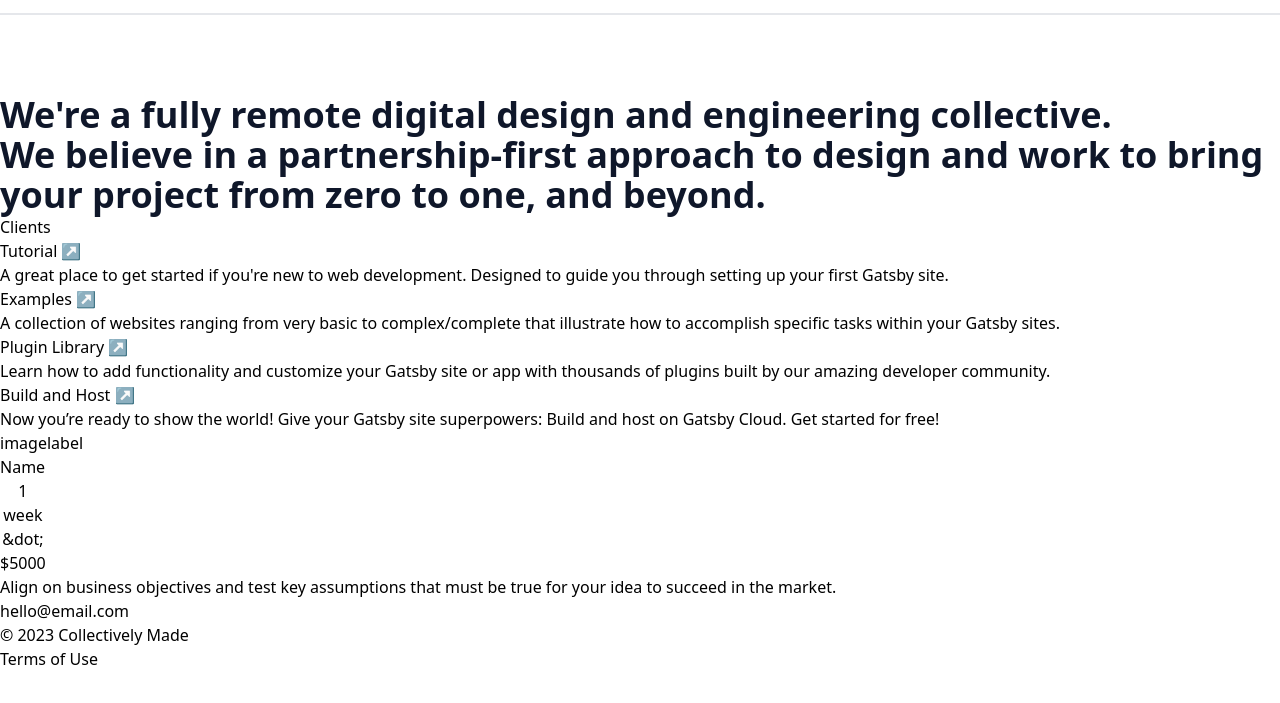
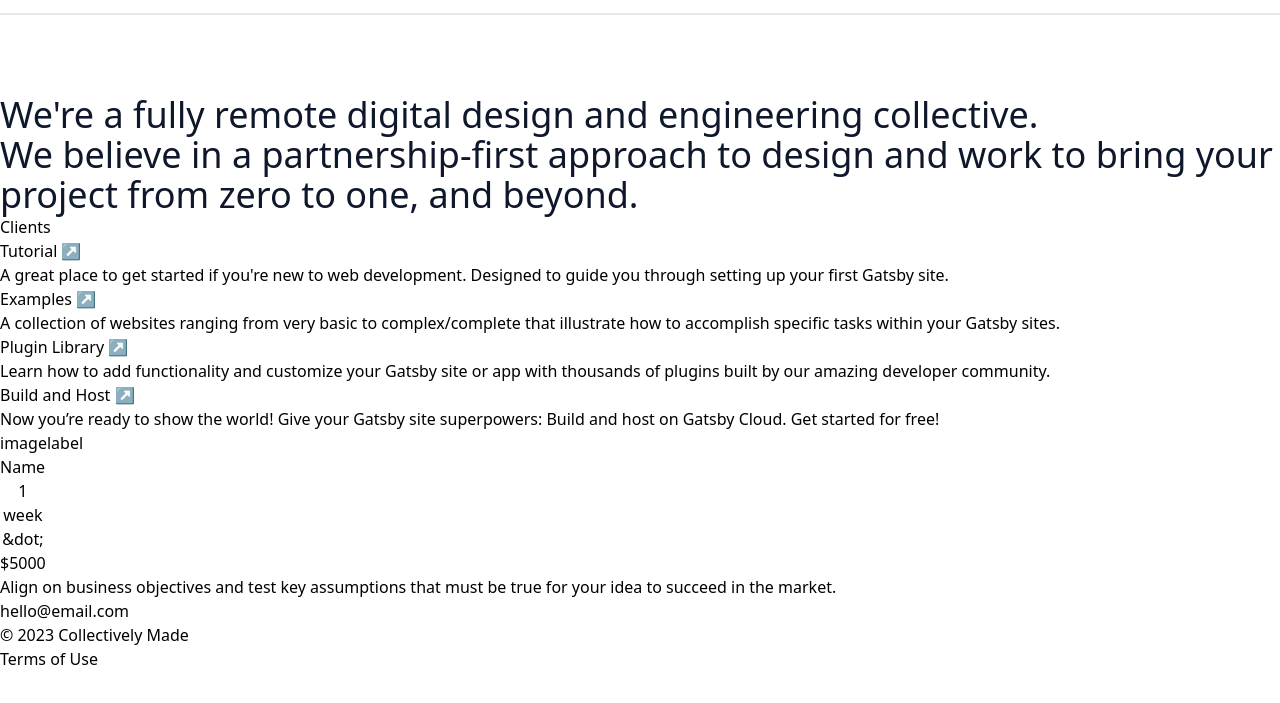
Before and after one commit to alexanderussell/cm-portfolio-v4, a Gatsby site: page / in a window 1280 px wide. Shown: the part 51-754 px from the top of the page. Built offline with nearby package versions, Linux system fonts and the light colour scheme; Gatsby itself is replaced by a stand-in of ours.

Commit message:
Jun 18, 2023, 8:25 PM

```diff
--- a/src/pages/index.js
+++ b/src/pages/index.js
@@ -67,7 +67,7 @@
     </div> */}
 
     <div className="container mx-auto px-container">
-      <h1 className="mt-10 text-4xl text-slate-900 font-bold md:mt-14 lg:mt-20">
+      <h1 className="mt-10 text-4xl text-slate-900 md:mt-14 lg:mt-20">
         <span className="mr-1 inline-block transition-all duration-500 ease-motion">
           We're a fully remote digital design and engineering collective.
           <br />
```
